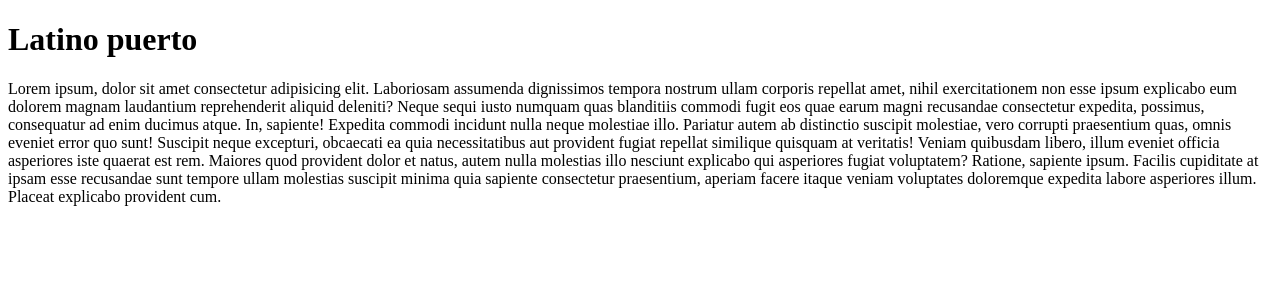
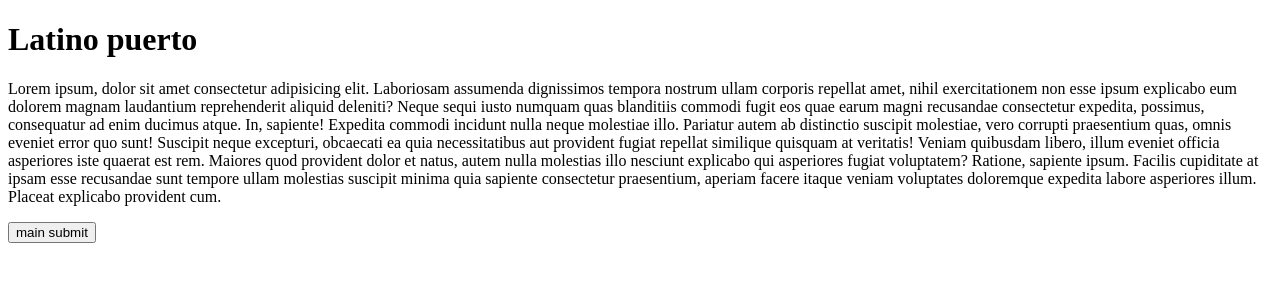
Before and after one commit to bhargav3812/splitmate, a plain HTML site: page main.html in a window 1280 px wide. Drawn offline with Linux system fonts and the light colour scheme.

Commit message:
main button

```diff
--- a/main.html
+++ b/main.html
@@ -26,5 +26,6 @@
       itaque veniam voluptates doloremque expedita labore asperiores illum.
       Placeat explicabo provident cum.
     </p>
+    <button>main submit</button>
   </body>
 </html>
```
